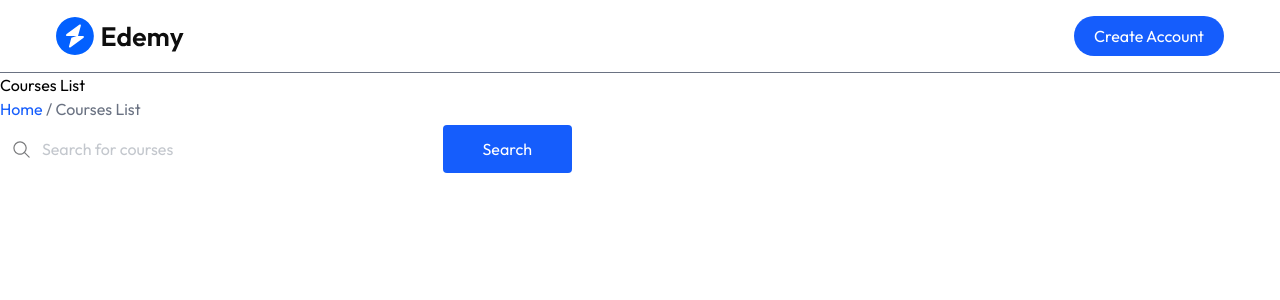
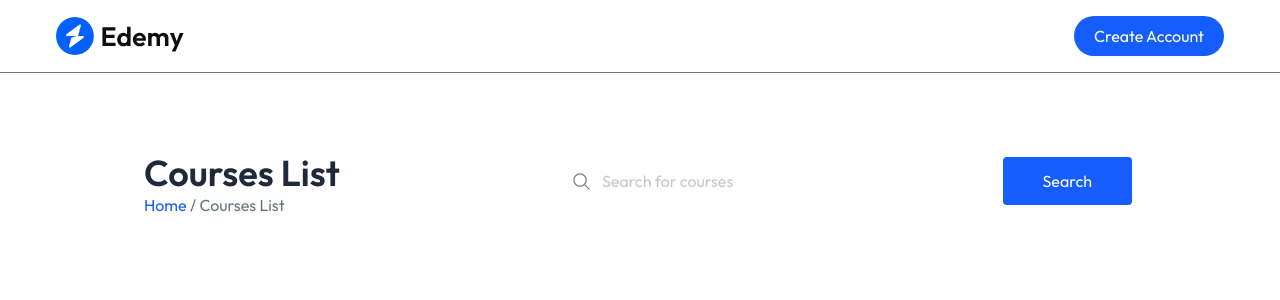
Before and after one commit to mohamad-abdelkhalek/ElevateX, a React (Vite) app in the folder client/: page /course-list in a window 1280 px wide. Shown: the top 300 px of the page. Built offline with nearby package versions, Linux system fonts and the light colour scheme; no server answers.

Commit message:
Client: Styled the courses list component header

```diff
--- a/client/src/pages/student/CoursesList.jsx
+++ b/client/src/pages/student/CoursesList.jsx
@@ -1,16 +1,21 @@
 import React, { useContext } from "react";
 import { AppContext } from "../../context/AppContext";
 import SearchBar from "../../components/student/SearchBar";
+import { useParams } from "react-router-dom";
 
 const CoursesList = () => {
   const { navigate } = useContext(AppContext);
 
+  const { input } = useParams();
+
   return (
     <>
-      <div>
-        <div>
+      <div className="relative md:px-36 px-8 pt-20 text-left">
+        <div className="flex md:flex-row flex-col gap-6 items-start justify-between w-full">
           <div>
-            <h1>Courses List</h1>
+            <h1 className="text-4xl font-semibold text-gray-800">
+              Courses List
+            </h1>
             <p className="text-gray-500">
               <span
                 className="text-blue-600 cursor-pointer"
@@ -21,7 +26,7 @@
               / <span>Courses List</span>
             </p>
           </div>
-          <SearchBar />
+          <SearchBar data={input} />
         </div>
       </div>
     </>
```
